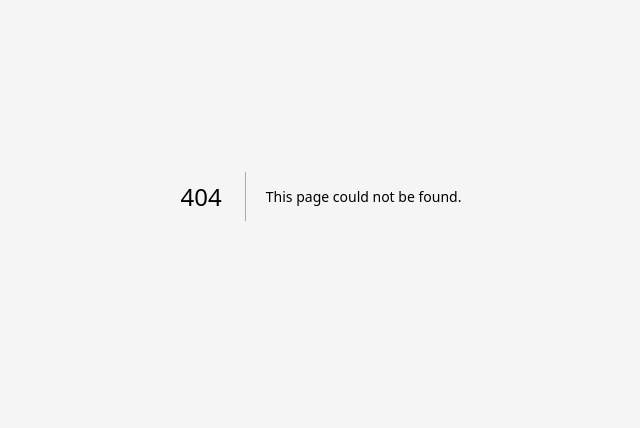
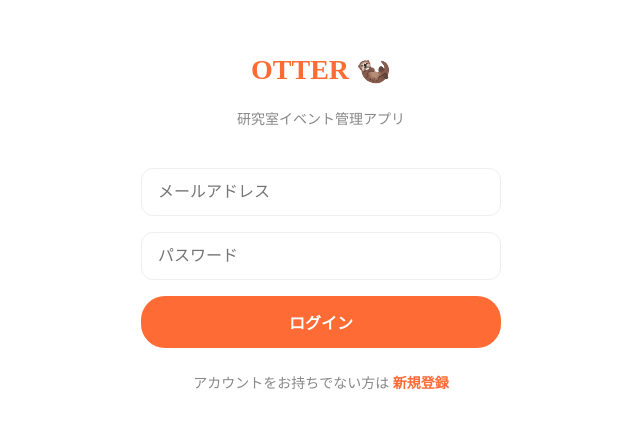
Before and after one commit to rasseimu/OTTER-event-app, a Next.js app: page /login in a window 1280 px wide. Before the commit this address had no page. Shown: the part 204-632 px from the top of the page, without its empty margins (319-959 px from the left). Built offline with nearby package versions, Linux system fonts and the light colour scheme.

Commit message:
feat: add JWT cookie auth — middleware, proxy route, login/signup pages

```diff
--- /dev/null
+++ b/app/(auth)/layout.tsx
@@ -0,0 +1,8 @@
+"use client";
+
+import { ThemeProvider } from "styled-components";
+import { theme } from "@/styles/theme";
+
+export default function AuthLayout({ children }: { children: React.ReactNode }) {
+  return <ThemeProvider theme={theme}>{children}</ThemeProvider>;
+}
--- /dev/null
+++ b/app/(auth)/login/page.tsx
@@ -0,0 +1,141 @@
+"use client";
+
+import { useState } from "react";
+import { useRouter } from "next/navigation";
+import styled from "styled-components";
+
+const Container = styled.div`
+  min-height: 100vh;
+  display: flex;
+  flex-direction: column;
+  align-items: center;
+  justify-content: center;
+  padding: 24px;
+  background: ${({ theme }) => theme.colors.white};
+`;
+
+const Title = styled.h1`
+  font-size: 28px;
+  font-weight: 700;
+  color: ${({ theme }) => theme.colors.primary};
+  margin-bottom: 8px;
+`;
+
+const Subtitle = styled.p`
+  font-size: 14px;
+  color: ${({ theme }) => theme.colors.textSecondary};
+  margin-bottom: 40px;
+`;
+
+const Form = styled.form`
+  width: 100%;
+  max-width: 360px;
+  display: flex;
+  flex-direction: column;
+  gap: 16px;
+`;
+
+const Input = styled.input`
+  padding: 14px 16px;
+  border: 1.5px solid ${({ theme }) => theme.colors.border};
+  border-radius: ${({ theme }) => theme.borderRadius.card};
+  font-size: 16px;
+  outline: none;
+  &:focus {
+    border-color: ${({ theme }) => theme.colors.primary};
+  }
+`;
+
+const Button = styled.button`
+  padding: 14px;
+  background: ${({ theme }) => theme.colors.primary};
+  color: white;
+  border: none;
+  border-radius: ${({ theme }) => theme.borderRadius.button};
+  font-size: 16px;
+  font-weight: 600;
+  cursor: pointer;
+  &:disabled {
+    opacity: 0.6;
+    cursor: not-allowed;
+  }
+`;
+
+const ErrorText = styled.p`
+  color: #e53935;
+  font-size: 13px;
+  text-align: center;
+`;
+
+const LinkText = styled.p`
+  text-align: center;
+  font-size: 14px;
+  color: ${({ theme }) => theme.colors.textSecondary};
+  a {
+    color: ${({ theme }) => theme.colors.primary};
+    text-decoration: none;
+    font-weight: 600;
+  }
+`;
+
+export default function LoginPage() {
+  const router = useRouter();
+  const [email, setEmail] = useState("");
+  const [password, setPassword] = useState("");
+  const [error, setError] = useState("");
+  const [loading, setLoading] = useState(false);
+
+  async function handleSubmit(e: React.FormEvent) {
+    e.preventDefault();
+    setError("");
+    setLoading(true);
+    try {
+      const res = await fetch("/api/auth?action=login", {
+        method: "POST",
+        headers: { "Content-Type": "application/json" },
+        body: JSON.stringify({ email, password }),
+      });
+      if (!res.ok) {
+        const data = await res.json();
+        setError(data.error ?? "ログインに失敗しました");
+        return;
+      }
+      router.push("/");
+      router.refresh();
+    } catch {
+      setError("ネットワークエラーが発生しました");
+    } finally {
+      setLoading(false);
+    }
+  }
+
+  return (
+    <Container>
+      <Title>OTTER 🦦</Title>
+      <Subtitle>研究室イベント管理アプリ</Subtitle>
+      <Form onSubmit={handleSubmit}>
+        <Input
+          type="email"
+          placeholder="メールアドレス"
+          value={email}
+          onChange={(e) => setEmail(e.target.value)}
+          required
+        />
+        <Input
+          type="password"
+          placeholder="パスワード"
+          value={password}
+          onChange={(e) => setPassword(e.target.value)}
+          required
+        />
+        {error && <ErrorText>{error}</ErrorText>}
+        <Button type="submit" disabled={loading}>
+          {loading ? "ログイン中..." : "ログイン"}
+        </Button>
+      </Form>
+      <LinkText style={{ marginTop: 24 }}>
+        アカウントをお持ちでない方は <a href="/signup">新規登録</a>
+      </LinkText>
+    </Container>
+  );
+}
--- /dev/null
+++ b/styles/styled.d.ts
@@ -0,0 +1,6 @@
+import "styled-components";
+import { Theme } from "./theme";
+
+declare module "styled-components" {
+  export interface DefaultTheme extends Theme {}
+}
```
Also changed, not shown: app/(auth)/signup/page.tsx (added, +114 -0 lines), app/api/auth/route.ts (added, +38 -0 lines), app/api/auth/token/route.ts (added, +8 -0 lines), middleware.ts (added, +23 -0 lines), 1 other file (tests, documents, lock files or other folders).
